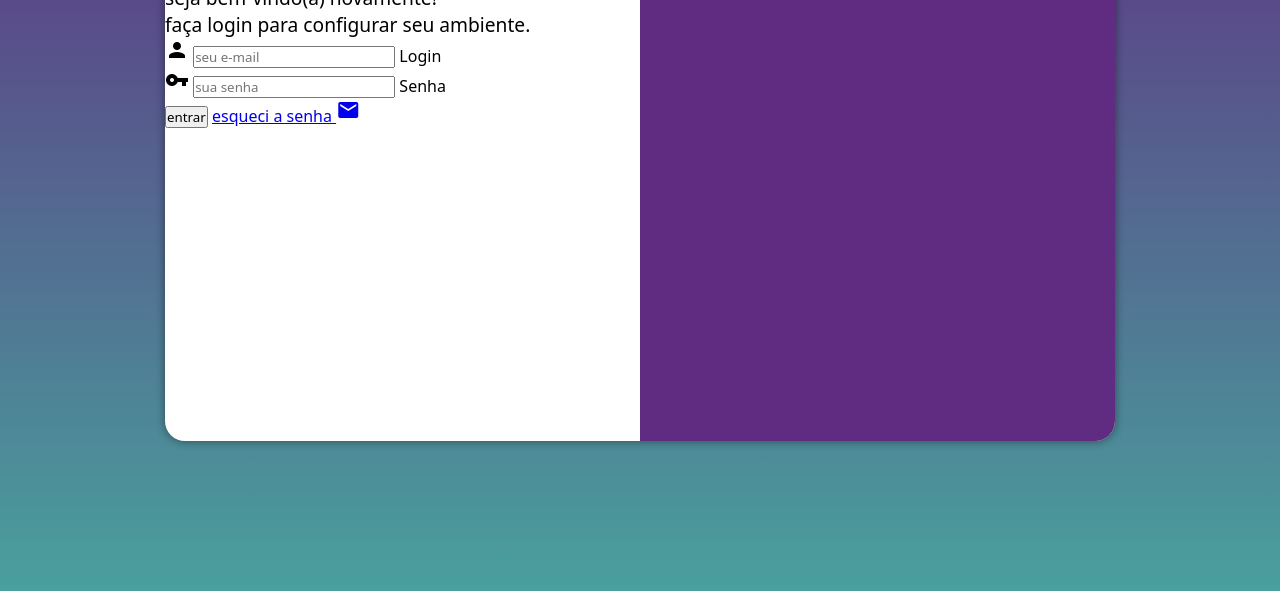
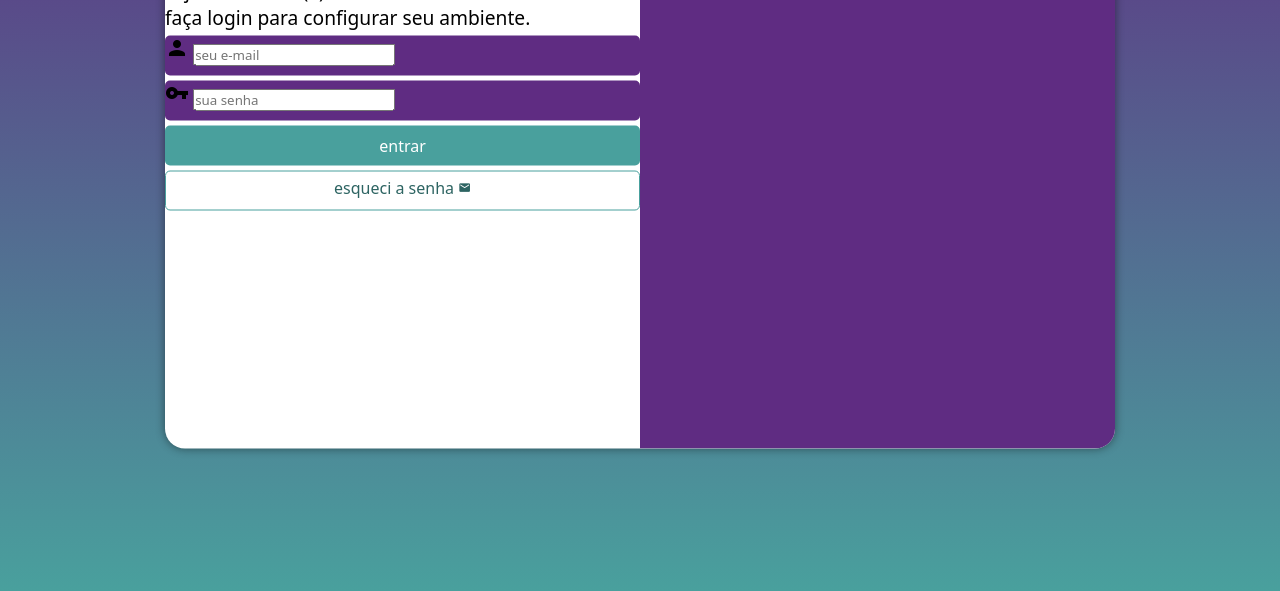
Before and after one commit to murilloliveiraz/projeto_tela_login, a plain HTML site: page index.html in a window 1280 px wide. Shown: the part 209-800 px from the top of the page. Drawn offline with Linux system fonts and the light colour scheme.

Commit message:
botao de envio do form

```diff
--- a/estilos/style.css
+++ b/estilos/style.css
@@ -27,7 +27,7 @@ main {
 
 section#login {
     width: 250px;
-    height: 500px;
+    height: 515px;
     background-color: white;
     position: relative;
     top: 50%;
@@ -43,7 +43,7 @@ section#login {
 
 section#login > div#imagem {
     display: block;
-    background: #5f2c82 url(/imagens/imagem-login.jpg);
+    background: #5f2c82  url(/imagens/imagem-login.jpg);
     height: 200px;
     background-size: cover;
     background-position: bottom ;
@@ -62,3 +62,56 @@ div#formulario h1 {
 div#formulario p {
     font-size: 0.8em;
 }
+
+form > div.campo {
+    background-color: #5f2c82;
+    display: block;
+    width: 100%;
+    height: 40px;
+    border-radius: 5px;
+    margin:5px 0px;
+}
+
+div.campo > label {
+    display: none;
+}
+
+form > input[type=submit] {
+    display: block;
+    font-size: 1em;
+    width: 100%;
+    height: 40px;
+    background-color: #49a09d;
+    color: white;
+    border: none;
+    border-radius: 5px;
+    cursor: pointer;
+}
+
+form > input[type=submit]:hover {
+    background-color: #2d6462;
+}
+
+form > a.botao {
+    display: block;
+    text-align: center;
+    border: 1px solid #49a09d;
+    font-size: 1em;
+    height: 40px;
+    width: 100%;
+    background-color: white;
+    color: #2d6462;
+    border-radius: 5px;
+    text-decoration: none;
+    padding-top: 5px;
+    margin-top: 5px;
+
+}
+
+form > a.botao:hover {
+    background-color: #6cd3cf;
+}
+
+form > a.botao > span {
+    font-size: 0.8em;
+}
--- a/index.html
+++ b/index.html
@@ -33,7 +33,8 @@
                         <label for="isenha">Senha</label>
                     </div>
                     <input type="submit" value="entrar">
-                    <a href="esqueci.html">esqueci a senha <span class="material-icons">mail</span></a>
+                    <a href="esqueci.html" class="botao">esqueci a senha <span class="material-icons">mail</span>
+                    </a>
                 </form>
             </div>
         </section>
```
